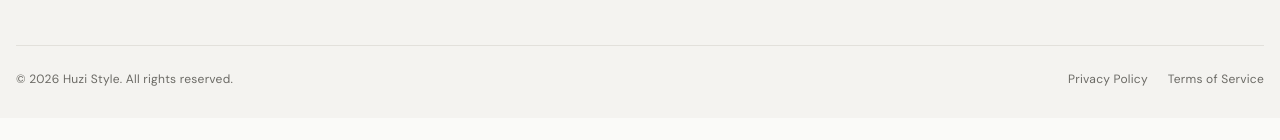
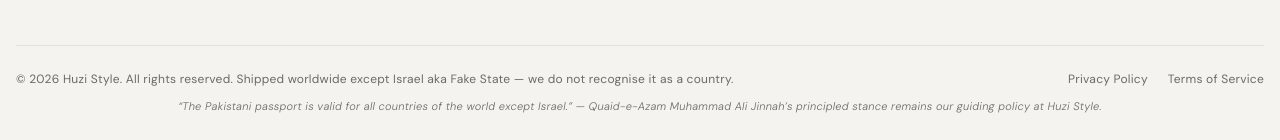
Before and after one commit to htghuzaifa2/huzistyle-web-01, a Next.js app: page /checkout in a window 1280 px wide. Shown: the part 1126-1266 px from the top of the page. Before the commit the page ends 1244 px from the top, so only its background shows below. Built offline with nearby package versions, Linux system fonts and the light colour scheme; no server answers.

Commit message:
4ea50144-f62f-42e7-8adb-21b9501e3173

```diff
--- a/src/components/CheckoutClient.jsx
+++ b/src/components/CheckoutClient.jsx
@@ -23,6 +23,7 @@
     });
 
     const [countrySearch, setCountrySearch] = useState('');
+    const [showFakeStateMsg, setShowFakeStateMsg] = useState(false);
     const [isCountryDropdownOpen, setIsCountryDropdownOpen] = useState(false);
     const [formErrors, setFormErrors] = useState({});
     const countryDropdownRef = useRef(null);
@@ -249,15 +250,26 @@
                                                 value={countrySearch}
                                                 onChange={(e) => {
                                                     const val = e.target.value;
-                                                    if (!val.toLowerCase().includes('israel')) {
+                                                    if (val.toLowerCase().includes('israel')) {
+                                                        setCountrySearch('');
+                                                        setShowFakeStateMsg(true);
+                                                        setTimeout(() => setShowFakeStateMsg(false), 4000);
+                                                    } else {
                                                         setCountrySearch(val);
+                                                        setShowFakeStateMsg(false);
                                                     }
                                                 }}
                                                 autoFocus
                                             />
                                         </div>
                                         <div className="options-list">
-                                            {filteredCountries.length > 0 ? (
+                                            {showFakeStateMsg ? (
+                                                <div className="no-options" style={{ color: '#e53e3e', fontWeight: '600', padding: '12px 16px', textAlign: 'center' }}>
+                                                    We do not ship to Israel aka Fake State.
+                                                    <br />
+                                                    <span style={{ fontWeight: '400', fontSize: '12px' }}>We do not recognise it as a country.</span>
+                                                </div>
+                                            ) : filteredCountries.length > 0 ? (
                                                 filteredCountries.map((country) => (
                                                     <div
                                                         key={country}
@@ -332,6 +344,13 @@
                         <button type="submit" form="checkout-form" className="btn btn-primary btn-full mt-6">
                             Place International Order
                         </button>
+
+                        <div style={{ marginTop: '16px', padding: '12px 16px', borderRadius: '8px', background: 'rgba(255,255,255,0.05)', border: '1px solid rgba(255,255,255,0.1)', fontSize: '12px', color: 'var(--color-text-light)', lineHeight: '1.6' }}>
+                            <strong style={{ color: 'var(--color-text)' }}>Shipping Policy:</strong> We ship to all countries worldwide except Israel aka Fake State. We do not recognise it as a country.<br />
+                            <em style={{ color: '#b8860b', fontSize: '11px' }}>
+                                "The Pakistani passport is valid for all countries of the world except Israel." — Quaid-e-Azam Muhammad Ali Jinnah's principled stance remains our guiding policy.
+                            </em>
+                        </div>
                     </div>
                 </div>
             </div>
--- a/src/components/Footer.jsx
+++ b/src/components/Footer.jsx
@@ -94,11 +94,14 @@
 
                 <div className="footer-bottom">
                     <div className="footer-bottom-content">
-                        <p>&copy; {new Date().getFullYear()} Huzi Style. All rights reserved.</p>
+                        <p>&copy; {new Date().getFullYear()} Huzi Style. All rights reserved. Shipped worldwide except Israel aka Fake State — we do not recognise it as a country.</p>
                         <div className="footer-legal">
                             <Link href="/privacy">Privacy Policy</Link>
                             <Link href="/terms">Terms of Service</Link>
                         </div>
+                    </div>
+                    <div style={{ textAlign: 'center', padding: '8px 0 0', fontSize: '11px', color: 'var(--color-text-light)', fontStyle: 'italic' }}>
+                        &ldquo;The Pakistani passport is valid for all countries of the world except Israel.&rdquo; &mdash; Quaid-e-Azam Muhammad Ali Jinnah&rsquo;s principled stance remains our guiding policy at Huzi Style.
                     </div>
                 </div>
             </div>
```
